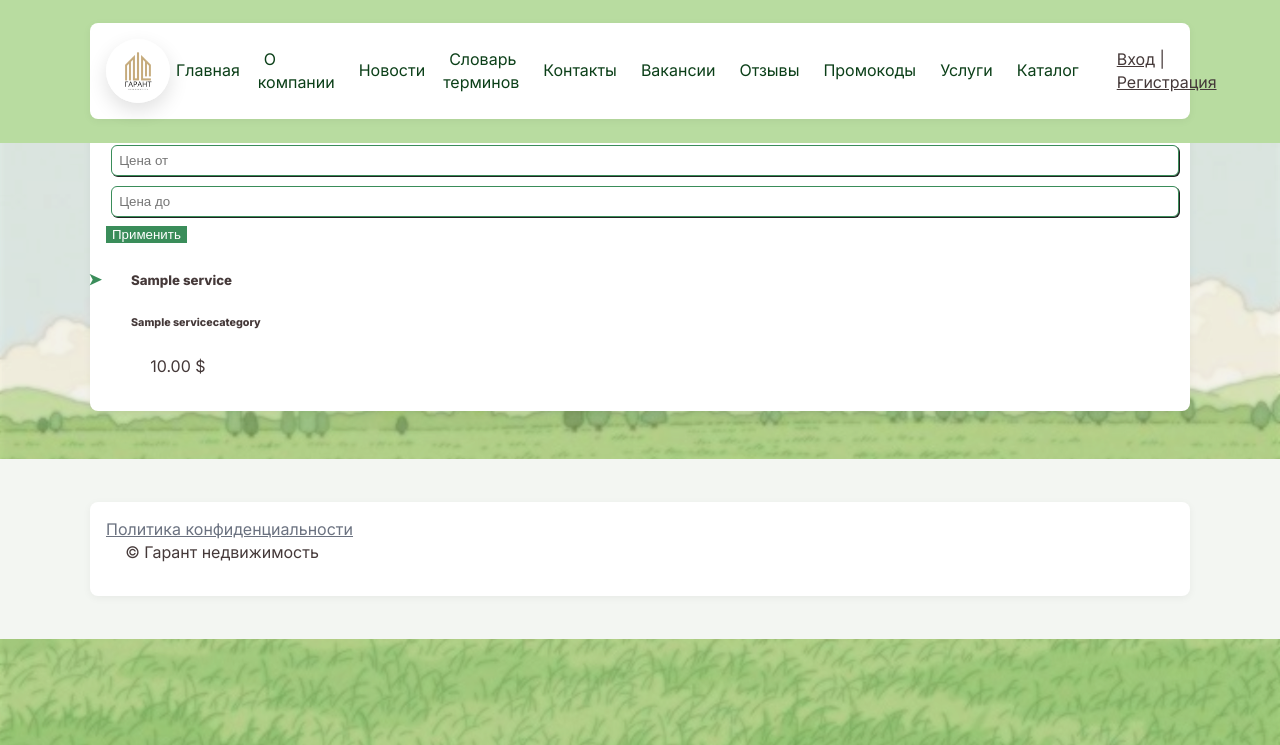
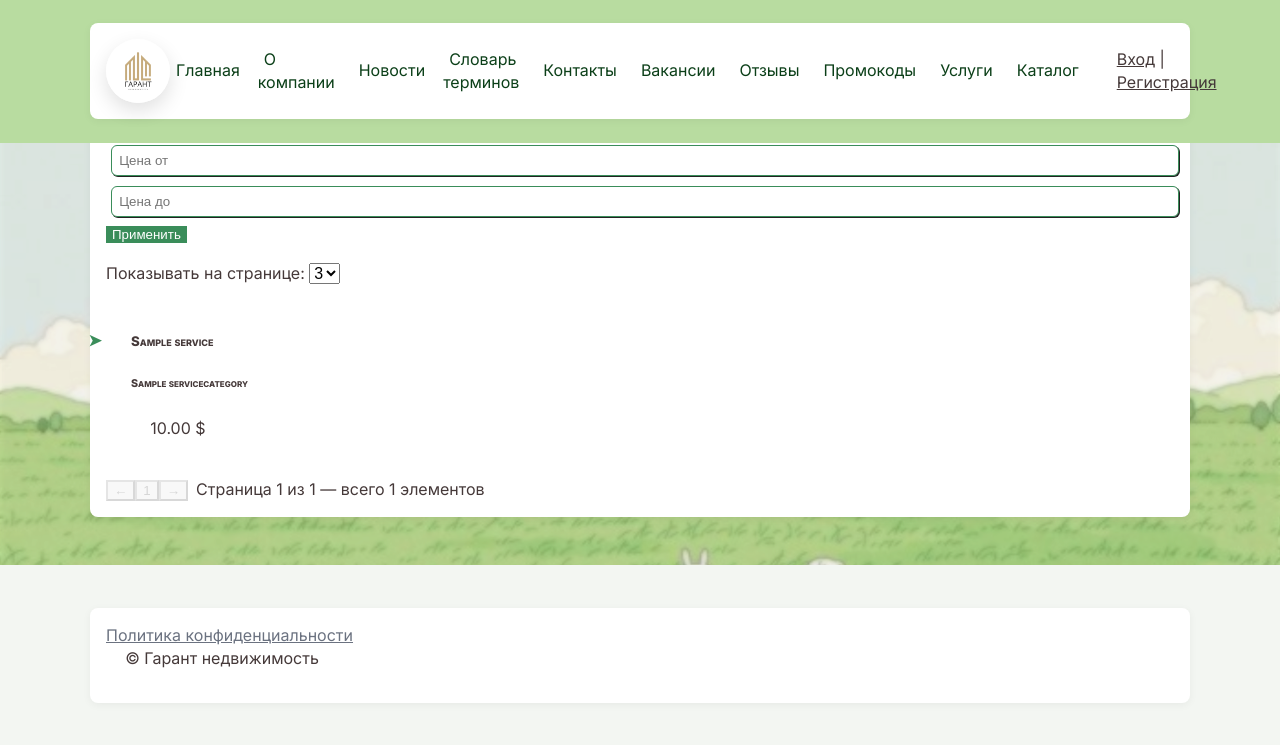
Before and after one commit to Lymuthien/BSUIR_IGI_STRWEB, a Django app: page /catalog/services/ in a window 1280 px wide. Shown: the part 25-770 px from the top of the page. Run offline with Django 5.2, Linux system fonts and the light colour scheme; tables that the repository leaves empty hold one stand-in row (values such as "Sample post").

Commit message:
Add pagination

```diff
--- a/STRWEB/LR3/real_estate_agency/catalog/templates/service_list.html
+++ b/STRWEB/LR3/real_estate_agency/catalog/templates/service_list.html
@@ -1,11 +1,9 @@
 {% extends 'base.html' %}
-
+{% load static %}
 {% block title %}Категории услуг{% endblock %}
-
 {% block content %}
 <div>
    <h1>Каталог услуг</h1>
-
    <div>
       <form method="get">
          <select name="service_category">
@@ -16,30 +14,38 @@
             </option>
             {% endfor %}
          </select>
-
          <input type="number" name="min_price"
             placeholder="Цена от" value="{{ request.GET.min_price }}">
-
          <input type="number" name="max_price"
             placeholder="Цена до" value="{{ request.GET.max_price }}">
-
          <button type="submit" class="btn-primary">Применить</button>
       </form>
    </div>
-
-    <ul class="service-categories-list">
+   <div id="productsRoot" style="margin:16px 0;">
+      <label>Показывать на странице:
+      <select id="productsPer">
+      <option value="3"{% if request.GET.per == '3' %} selected{% endif %}>3</option>
+      <option value="6"{% if request.GET.per == '6' %} selected{% endif %}>6</option>
+      <option value="9"{% if request.GET.per == '9' %} selected{% endif %}>9</option>
+      </select>
+      </label>
+   </div>
+   <div id="serviceListRoot">
+      <ul id="serviceList" class="service-categories-list">
          {% for category in service_list %}
-            <li>
+         <li class="service-item">
             <h5>{{ category.name }}</h5>
             {% if category.category %}
             <h6>{{ category.category.name }}</h6>
             {% endif %}
-                <p>{{ category.cost }} $</p>
+            <p class="price">{{ category.cost }} $</p>
          </li>
          {% empty %}
-            <li>Услуги не найдены</li>
+         <li class="service-item">Услуги не найдены</li>
          {% endfor %}
       </ul>
-
+      <div id="productsPager" style="margin-top:12px;"></div>
    </div>
+</div>
+<script src="{% static 'js/services.js' %}"></script>
 {% endblock %}
--- /dev/null
+++ b/STRWEB/LR3/real_estate_agency/static/js/services.js
@@ -0,0 +1,164 @@
+// PRODUCTS pagination — enhanced: supports both lr3/products.json mode and DOM pagination for existing Django list
+function initProducts() {
+    // legacy JSON mode: keep existing behaviour if productsGrid exists
+    const root = document.getElementById('productsRoot');
+    const productsGrid = document.getElementById('productsGrid');
+    if (root && productsGrid) {
+        // existing JSON fetch pagination (unchanged semantics)
+        fetch('/static/lr3/products.json').then(r => r.json()).then(data => {
+            const perSelect = document.getElementById('productsPer');
+            let per = Number(perSelect.value || 3);
+            let page = 1;
+
+            function draw() {
+                const grid = document.getElementById('productsGrid');
+                grid.innerHTML = '';
+                const start = (page - 1) * per;
+                const arr = data.slice(start, start + per);
+                arr.forEach(p => {
+                    const c = document.createElement('div');
+                    c.className = 'card';
+                    c.innerHTML = `<img src="${p.img}" style="width:100%;height:160px;object-fit:cover;border-radius:8px;"><h4>${p.title}</h4><p class="small">${p.price}</p><p>${p.desc}</p>`;
+                    grid.appendChild(c);
+                });
+                const pag = document.getElementById('productsPager');
+                pag.innerHTML = '';
+                const pages = Math.max(1, Math.ceil(data.length / per));
+                for (let i = 1; i <= pages; i++) {
+                    const b = document.createElement('button');
+                    b.textContent = i;
+                    b.disabled = i === page;
+                    b.addEventListener('click', () => {
+                        page = i;
+                        draw();
+                        // store page in session to keep on reload within session
+                        sessionStorage.setItem('products_json_page', String(page));
+                    });
+                    pag.appendChild(b);
+                }
+            }
+
+            // restore page if exists in sessionStorage
+            const savedPage = Number(sessionStorage.getItem('products_json_page'));
+            if (!isNaN(savedPage) && savedPage >= 1) {
+                // will be clamped when drawing
+                // but keep current page variable
+            }
+
+            perSelect.addEventListener('change', () => {
+                per = Number(perSelect.value);
+                page = 1;
+                draw();
+            });
+            draw();
+        }).catch(err => {
+            console.error('Failed to load products.json', err);
+        });
+        return;
+    }
+
+    // DOM pagination mode for Django-rendered list:
+    const serviceList = document.getElementById('serviceList');
+    if (!serviceList) return; // nothing to paginate here
+
+    const pagerContainer = document.getElementById('productsPager') || document.createElement('div');
+    if (!pagerContainer.parentNode) {
+        serviceList.parentNode.appendChild(pagerContainer);
+    }
+
+    // items are the LI elements
+    const allItems = Array.from(serviceList.querySelectorAll('.service-item'));
+    if (allItems.length === 0) return;
+
+    const perSelect = document.getElementById('productsPer') || (function() {
+        // create a small select if not present
+        const wrapper = document.createElement('div');
+        wrapper.style.marginBottom = '8px';
+        const label = document.createElement('label');
+        label.textContent = 'Показывать на странице: ';
+        const sel = document.createElement('select');
+        sel.id = 'productsPer';
+        [3,6,9].forEach(n => {
+            const o = document.createElement('option');
+            o.value = String(n); o.textContent = String(n);
+            sel.appendChild(o);
+        });
+        label.appendChild(sel);
+        wrapper.appendChild(label);
+        serviceList.parentNode.insertBefore(wrapper, serviceList);
+        return sel;
+    })();
+
+    // page state saved in session so navigation within site doesn't lose it during the session
+    let per = Number(perSelect.value) || 3;
+    let page = Number(sessionStorage.getItem('service_list_page')) || 1;
+
+    function renderPage() {
+        // clamp per/page
+        per = Math.max(1, Number(per) || 3);
+        const total = allItems.length;
+        const pages = Math.max(1, Math.ceil(total / per));
+        if (page < 1) page = 1;
+        if (page > pages) page = pages;
+
+        // hide/show items
+        allItems.forEach((it, idx) => {
+            const start = (page - 1) * per;
+            if (idx >= start && idx < start + per) {
+                it.style.display = '';
+            } else {
+                it.style.display = 'none';
+            }
+        });
+
+        // build pager
+        pagerContainer.innerHTML = '';
+        const pagesCount = Math.max(1, Math.ceil(total / per));
+        // previous button
+        const prev = document.createElement('button');
+        prev.textContent = '←';
+        prev.disabled = page === 1;
+        prev.addEventListener('click', () => { page = Math.max(1, page - 1); sessionStorage.setItem('service_list_page', String(page)); renderPage(); });
+        pagerContainer.appendChild(prev);
+
+        // page numbers (if many pages, show window)
+        const maxButtons = 7;
+        let startPage = Math.max(1, page - Math.floor(maxButtons / 2));
+        let endPage = Math.min(pagesCount, startPage + maxButtons - 1);
+        if (endPage - startPage + 1 < maxButtons) {
+            startPage = Math.max(1, endPage - maxButtons + 1);
+        }
+        for (let i = startPage; i <= endPage; i++) {
+            const b = document.createElement('button');
+            b.textContent = String(i);
+            b.disabled = i === page;
+            b.addEventListener('click', () => { page = i; sessionStorage.setItem('service_list_page', String(page)); renderPage(); });
+            pagerContainer.appendChild(b);
+        }
+
+        // next button
+        const next = document.createElement('button');
+        next.textContent = '→';
+        next.disabled = page === pagesCount;
+        next.addEventListener('click', () => { page = Math.min(pagesCount, page + 1); sessionStorage.setItem('service_list_page', String(page)); renderPage(); });
+        pagerContainer.appendChild(next);
+
+        // summary
+        const info = document.createElement('span');
+        info.style.marginLeft = '8px';
+        info.className = 'small';
+        info.textContent = `Страница ${page} из ${pagesCount} — всего ${total} элементов`;
+        pagerContainer.appendChild(info);
+    }
+
+    perSelect.addEventListener('change', (e) => {
+        per = Number(e.target.value) || 3;
+        page = 1;
+        sessionStorage.setItem('service_list_page', String(page));
+        renderPage();
+    });
+
+    // initial render
+    renderPage();
+}
+initProducts();
--- a/STRWEB/LR3/real_estate_agency/templates/lr3/formgen.html
+++ b/STRWEB/LR3/real_estate_agency/templates/lr3/formgen.html
@@ -39,6 +39,6 @@
             </template>
          </section>
       </div>
-      <script src="{% static 'lr3/lr3.js' %}"></script>
+      <script src="{% static 'js/formgen.js' %}"></script>
    </body>
 </html>
--- a/STRWEB/LR3/real_estate_agency/templates/lr3/index.html
+++ b/STRWEB/LR3/real_estate_agency/templates/lr3/index.html
@@ -4,14 +4,14 @@
       {% load static %}
       <meta charset="utf-8">
       <meta name="viewport" content="width=device-width,initial-scale=1">
-      <title>LR3 — Интерфейсные расширения</title>
+      <title>LR3</title>
       <link rel="stylesheet" href="{% static 'lr3/styles.css' %}">
    </head>
    <body>
       <div class="preloader" id="preloader">Загрузка...</div>
       <div class="container">
          <div class="header">
-            <h2>LR3 — JS расширения для проекта</h2>
+            <h2>LR3</h2>
             <div>
                <button id="themeToggle" class="theme-toggle">Тема</button>
             </div>
@@ -19,7 +19,6 @@
          <div class="nav">
             <a href="/lr3/contacts/">Контакты (таблица)</a>
             <a href="/lr3/formgen/">Генератор элементов</a>
-            <a href="/lr3/products/">Каталог</a>
             <a href="/lr3/birth/">Возраст</a>
             <a href="/lr3/classes/">Классы</a>
             <a href="/lr3/api/">API Demo</a>
```
Lines whose indentation alone changed are shown as unchanged.
